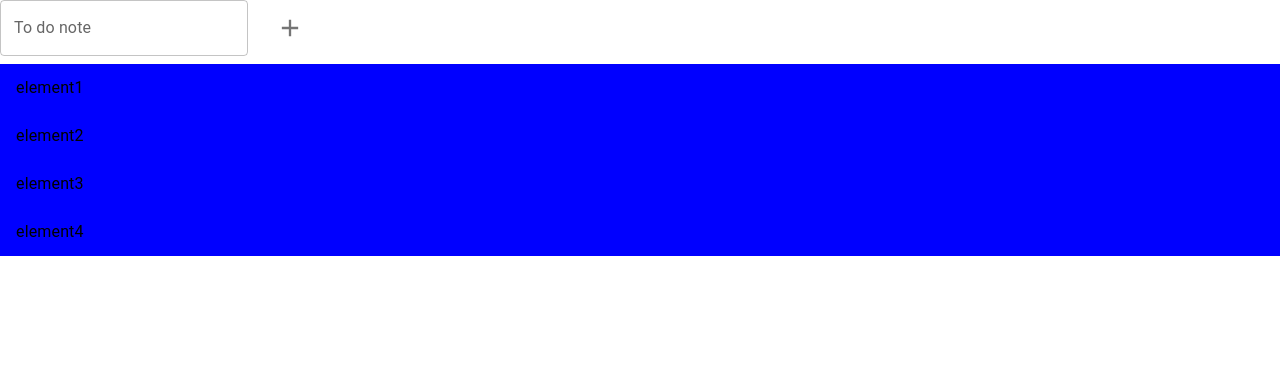
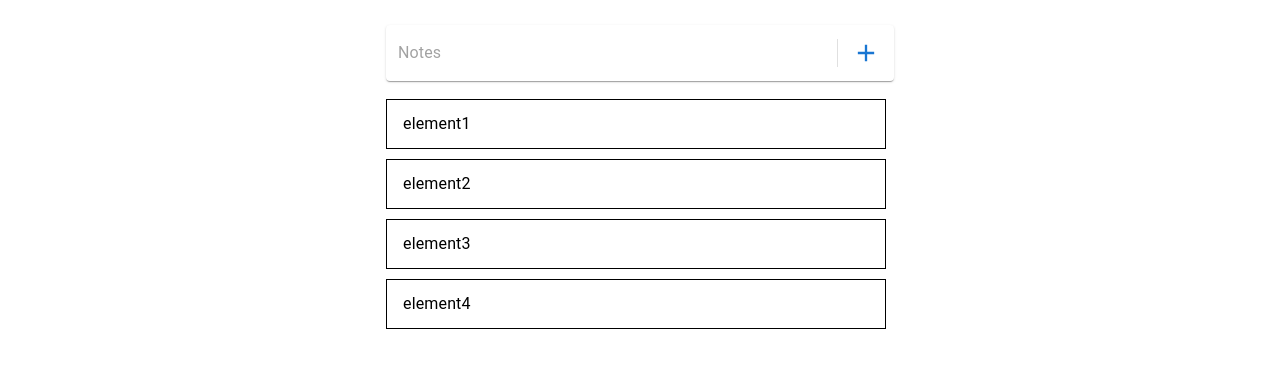
Before and after one commit to MATwiY/guild-place, a React (Create React App) app: page / in a window 1280 px wide. Shown: the top 368 px of the page. Built offline with nearby package versions, Linux system fonts and the light colour scheme.

Commit message:
style: add styles to toDo List

```diff
--- a/src/modules/Dashboard/components/ToDoList/ToDoList.module.scss
+++ b/src/modules/Dashboard/components/ToDoList/ToDoList.module.scss
@@ -1,15 +1,18 @@
-.addTodo {
+body {
   display: flex;
-  column-gap: 16px;
-
+  justify-content: center;
 }
 
-.toDoList {
-  display: block;
+.addTodo {
+  margin-top: 25px;
+  display: flex;
   column-gap: 16px;
 }
 
+.toDoList {}
+
 .listElement {
-
-  background-color: blue;
+  max-width: 500px;
+  border: solid 1px black;
+  margin-top: 10px;
 }
--- a/src/modules/Dashboard/components/ToDoList/ToDoList.tsx
+++ b/src/modules/Dashboard/components/ToDoList/ToDoList.tsx
@@ -1,4 +1,4 @@
-import { Button, IconButton, List, ListItem, ListItemText, TextField } from "@mui/material";
+import { Box, Button, Divider, Grid, IconButton, InputBase, List, ListItem, ListItemText, Paper, TextField } from "@mui/material";
 import React, { useState } from "react";
 import styles from "./ToDoList.module.scss";
 import AddIcon from '@mui/icons-material/Add';
@@ -15,20 +15,34 @@ export const ToDoList: React.FC = () => {
 
   return (
     <>
+      <Grid>
         <div className={styles.addTodo}>
-        <TextField label="To do note" type="search" value={message} onChange={(event) => setMessage(event.target.value)} />
+          <Paper
+            component="form"
+            sx={{ p: '4px 4px', display: 'flex', alignItems: 'center', width: 500 }}
+          >
 
-        <IconButton size="large" className={styles.addTodoButton} onClick={() => { setMessages((prev) => [...prev, message]); setMessage("") }}>
+            <InputBase
+              sx={{ ml: 1, flex: 1 }}
+              placeholder="Notes"
+              inputProps={{ 'aria-label': 'search google maps' }}
+              value={message} onChange={(event) => setMessage(event.target.value)}
+            />
+            <Divider sx={{ height: 28, m: 0.5 }} orientation="vertical" />
+            <IconButton color="primary" sx={{ p: '10px' }} size="large" className={styles.addTodoButton} onClick={() => { setMessages((prev) => [...prev, message]); setMessage("") }}>
               <AddIcon fontSize="inherit" />
             </IconButton>
+          </Paper>
         </div>
         <List className={styles.toDoList}>
           {messages.map((message) => (
             <ListItem className={styles.listElement}>
-            <ListItemText primary={message} />
+              <ListItemText primary={message}
+                sx={{ wordBreak: "break-word" }} />
             </ListItem>
           ))}
         </List>
+      </Grid>
     </>
   );
 };
```
Lines whose indentation alone changed are shown as unchanged.
